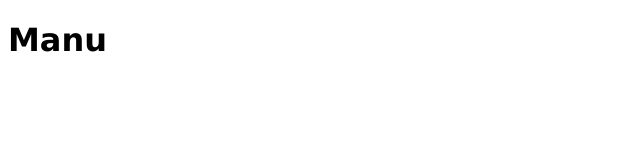
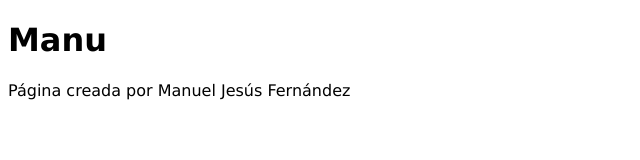
Before and after one commit to ManuT1C/PruebaLM, a plain HTML site: page index.html in a window 1280 px wide. Shown: the whole page, without its empty margins (0-640 px from the left). Drawn offline with Linux system fonts and the light colour scheme.

Commit message:
Se añade footer en index

```diff
--- a/index.html
+++ b/index.html
@@ -8,5 +8,10 @@
 </head>
 <body>
     <h1>Manu</h1>
+
+
+    <footer>
+        <p>Página creada por Manuel Jesús Fernández</p>
+    </footer>
 </body>
 </html>
```
